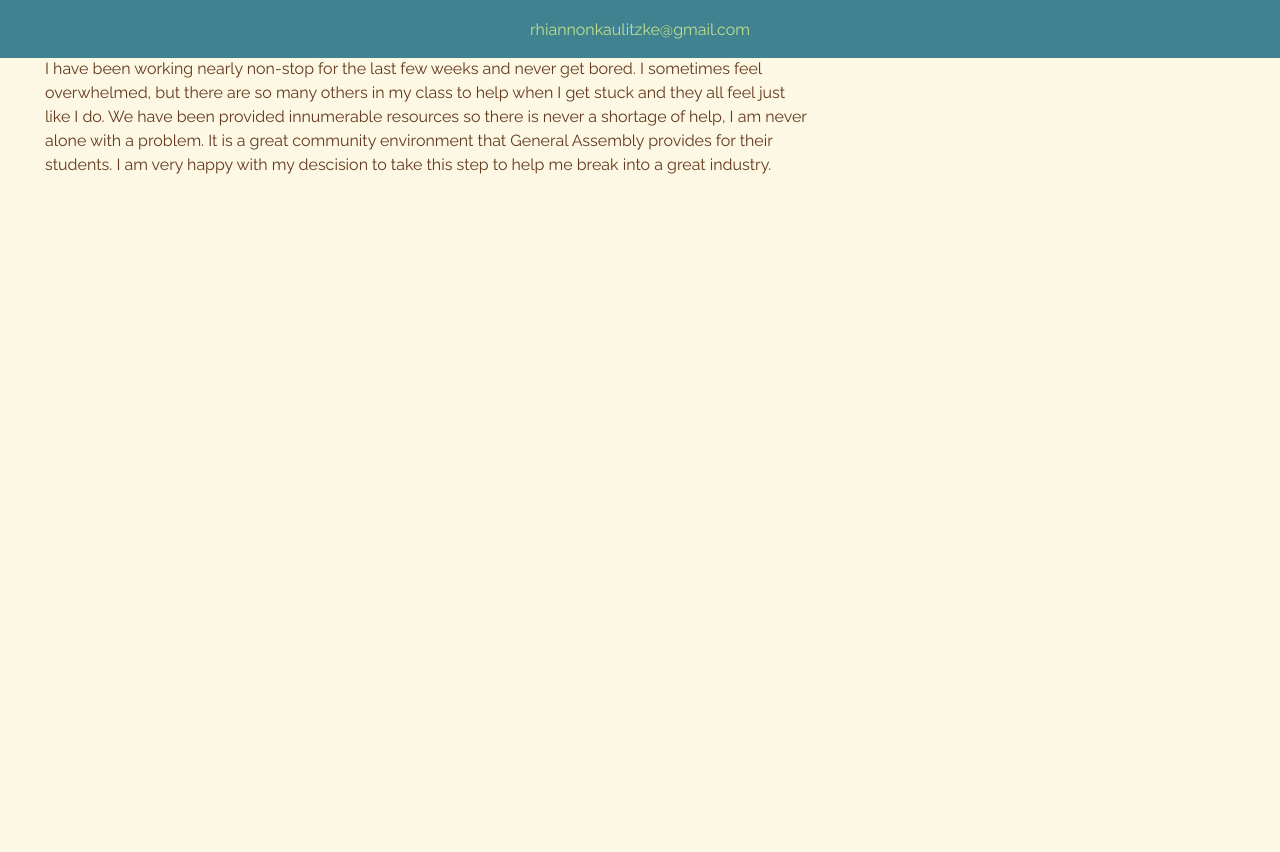
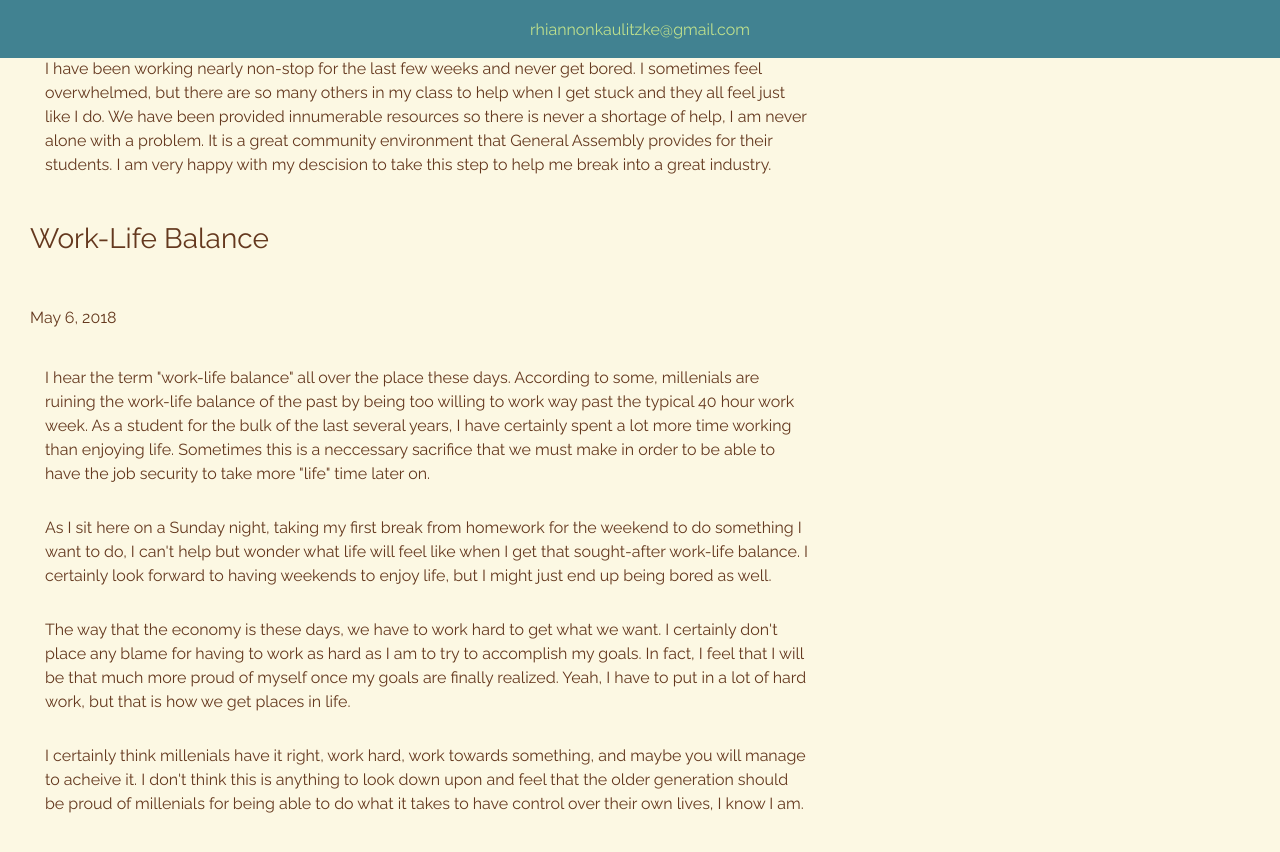
Before and after one commit to RhiaK/portfolio, a plain HTML site: page blog.html in a window 1280 px wide. Shown: the part 742-1594 px from the top of the page. Before the commit the page ends 1034 px from the top, so only its background shows below. Drawn offline with nearby package versions, Linux system fonts and the light colour scheme.

Commit message:
added new blog post

```diff
--- a/blog.html
+++ b/blog.html
@@ -47,6 +47,18 @@
 			</div>
 		</div>
 	</div>
+	<div class="container-fluid">
+	<div class="row justify-content-between">
+		<div class="col-8 nopadding">
+			<h3 id="aboutme">Work-Life Balance</h3>
+			<h6>May 6, 2018</h6>
+				<p class="aboutMeText">I hear the term "work-life balance" all over the place these days. According to some, millenials are ruining the work-life balance of the past by being too willing to work way past the typical 40 hour work week. As a student for the bulk of the last several years, I have certainly spent a lot more time working than enjoying life. Sometimes this is a neccessary sacrifice that we must make in order to be able to have the job security to take more "life" time later on. </p>
+				<p class="aboutMeText">As I sit here on a Sunday night, taking my first break from homework for the weekend to do something I want to do, I can't help but wonder what life will feel like when I get that sought-after work-life balance. I certainly look forward to having weekends to enjoy life, but I might just end up being bored as well.</p>
+				<p class="aboutMeText">The way that the economy is these days, we have to work hard to get what we want. I certainly don't place any blame for having to work as hard as I am to try to accomplish my goals. In fact, I feel that I will be that much more proud of myself once my goals are finally realized. Yeah, I have to put in a lot of hard work, but that is how we get places in life.</p>
+				<p class="aboutMeText">I certainly think millenials have it right, work hard, work towards something, and maybe you will manage to acheive it. I don't think this is anything to look down upon and feel that the older generation should be proud of millenials for being able to do what it takes to have control over their own lives, I know I am.</p>
+			</div>
+		</div>
+	</div>
 <footer class="container-fluid nopadding">
 	<div class="row">
 		<div class="col-12 nopadding">
```
